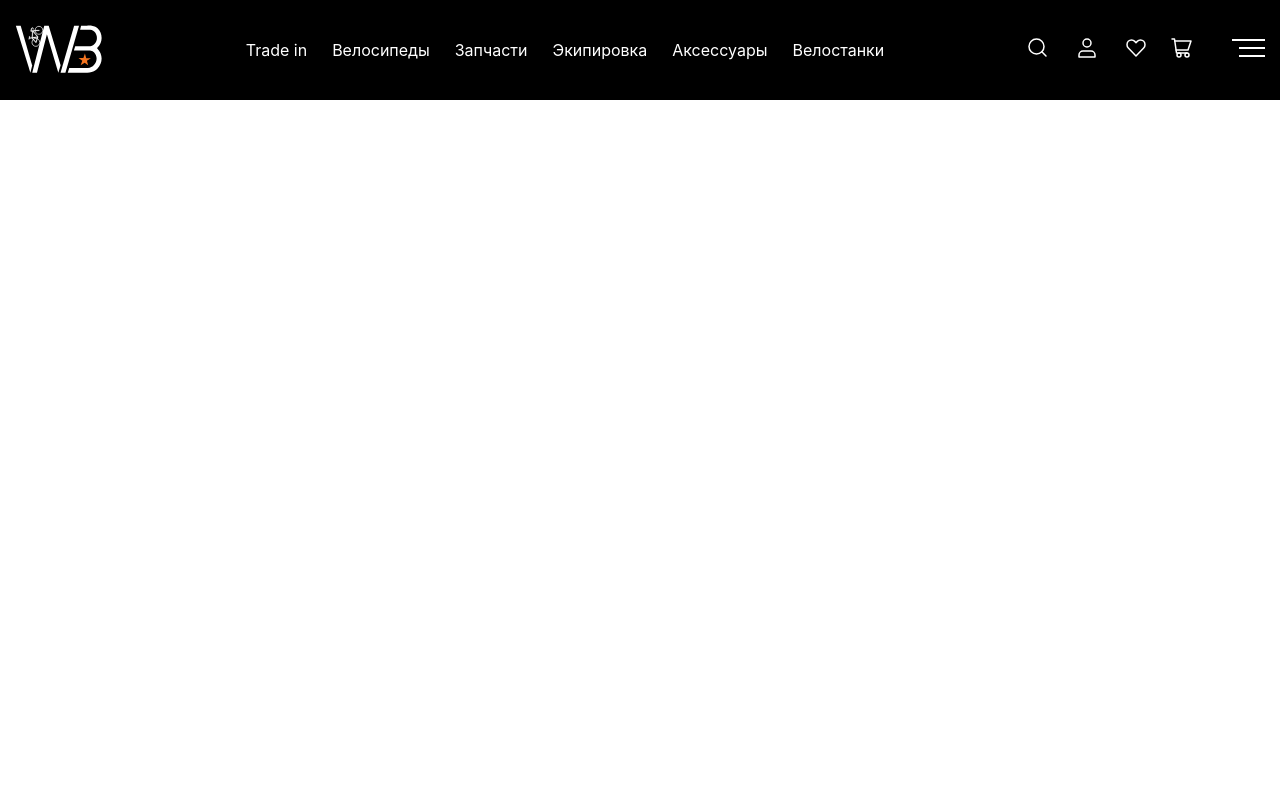
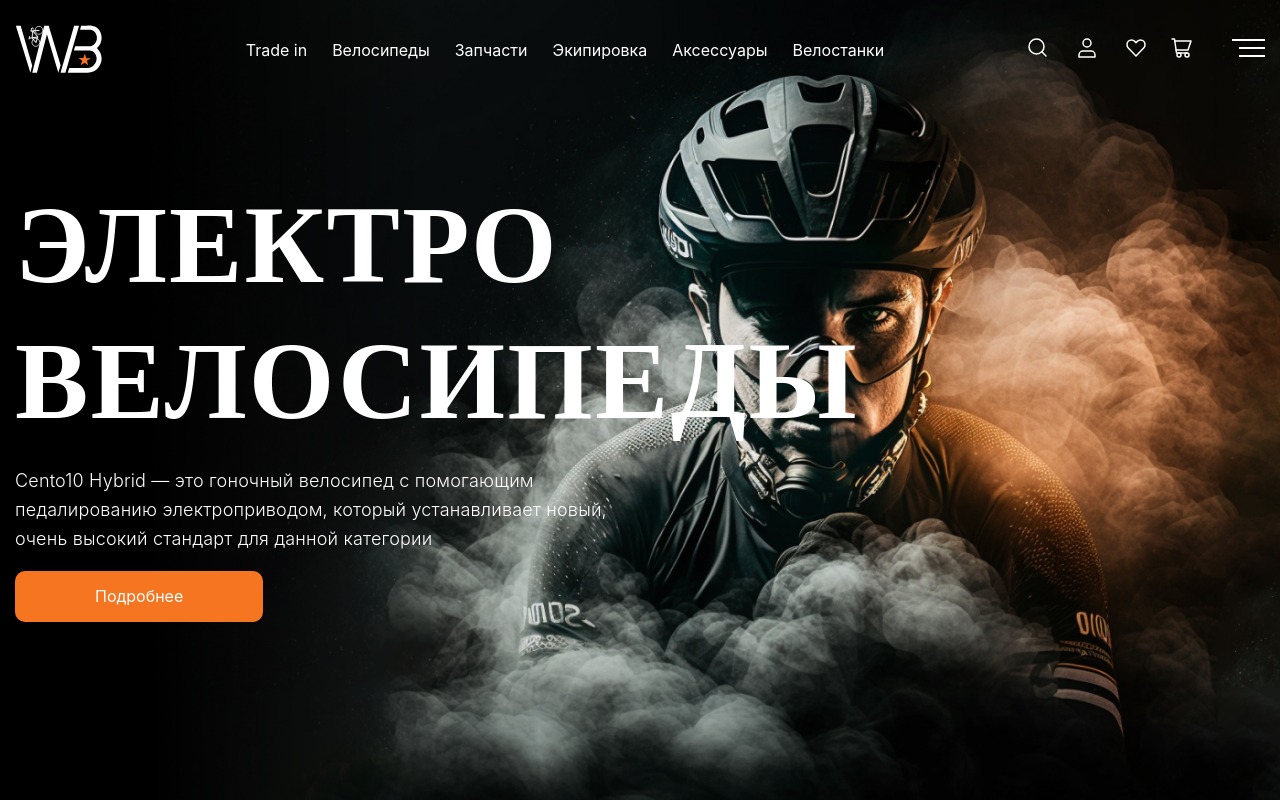
Before and after one commit to Islam-Parchiev/electroVelo, a React (Create React App) app in the folder client/: page / in a window 1280 px wide. Built offline with nearby package versions, Linux system fonts and the light colour scheme.

Commit message:
start create slider

```diff
--- a/client/public/index.html
+++ b/client/public/index.html
@@ -9,6 +9,7 @@
       name="description"
       content="Web site created using create-react-app"
     />
+    <!-- <link href="https://fonts.googleapis.com/css?family=Bebas+Neue:regular" rel="stylesheet" /> -->
     <link rel="apple-touch-icon" href="%PUBLIC_URL%/logo192.png" />
     <!--
       manifest.json provides metadata used when your web app is installed on a
--- a/client/src/components/Header/Header.module.scss
+++ b/client/src/components/Header/Header.module.scss
@@ -5,7 +5,7 @@
     width: 100%;
     height: 100px;
     color: var(--light-color);
-    background-color: var(--black-color);
+    // background-color: var(--black-color);
 
     &__container {
         @include flex-all-sb;
--- a/client/src/components/MainAbout/MainAbout.module.scss
+++ b/client/src/components/MainAbout/MainAbout.module.scss
@@ -0,0 +1,41 @@
+@import "../../scss/mixins/mini";
+/* @import url("https://fonts.googleapis.com/css?family=Bebas+Neue:regular");*/
+.MainAbout {
+	@include bg-cover;
+	height: 100vh;
+	color:#fff;
+	background-image: url("../../../public/images/Main/mainAboutBg.jpg");
+	background-color: #000;
+
+	&__container {
+		display: flex;
+		flex-direction: column;
+		justify-content: center;
+		height: 100%;
+	}
+	&__title {
+/* desk h1 */
+font-family: Bebas Neue Cyrillic;
+font-weight: 700;
+font-style: normal;
+font-size: 110px;
+line-height: 123%; /* 135.3px */
+letter-spacing: 2.2px;
+		text-transform: uppercase;
+		color: var(--light-color);
+	}
+	&__descr {
+/* desk mob subhead */
+font-family: Inter;
+font-weight: 300;
+font-style: normal;
+font-size: 18px;
+line-height: 160%; /* 28.8px */
+letter-spacing: 0.18px;
+color: var(--light-color);
+	}
+	&__text {
+		width: 600px;
+	}
+
+}
--- a/client/src/components/MainAbout/MainAbout.tsx
+++ b/client/src/components/MainAbout/MainAbout.tsx
@@ -1,10 +1,30 @@
 import {FC} from 'react'
+
 
 import styles from './MainAbout.module.scss';
 
+
 const MainAbout:FC = () => {
 	return (
-		<section className={styles.MainAbout}>MainAbout</section>
+		<section className={styles.MainAbout}>
+	     <div className={`container ${styles.MainAbout__container}`}>
+				<div className={styles.MainAbout__slider}>
+					 <div className={styles.MainAbout__slides}>
+						<div className={styles.MainAbout__slide}>
+							<div className={styles.MainAbout__text}>
+								<h1 className={styles.MainAbout__title}>Электро велосипеды</h1>
+								<p className={styles.MainAbout__descr}>
+							Cento10 Hybrid — это гоночный велосипед с помогающим педалированию электроприводом,
+							который устанавливает новый, очень высокий стандарт для данной категории
+								</p>
+
+        		  </div>
+							<button className={`btn-reset btn ${styles.MainAbout__btn}`}>Подробнее</button>
+						</div>
+					 </div>
+				</div>
+			 </div>
+		</section>
 	)
 }
 
--- a/client/src/index.scss
+++ b/client/src/index.scss
@@ -1,6 +1,5 @@
 @import "./scss/main.scss";
-@import "./scss/mixins/breakpoint";
-@import "./scss/mixins/_mini.scss";
+
 body {
   margin: 0;
   font-family: -apple-system, BlinkMacSystemFont, 'Segoe UI', 'Roboto', 'Oxygen',
@@ -14,3 +13,6 @@ code {
   font-family: source-code-pro, Menlo, Monaco, Consolas, 'Courier New',
     monospace;
 }
+h1,h2,h3,h4,h5,h6 {
+	margin: 0;
+}
--- a/client/src/scss/_settings.scss
+++ b/client/src/scss/_settings.scss
@@ -148,63 +148,50 @@ a {
   }
 }
 .btn {
-  display: inline-block;
-  border-style: solid;
-  border-width: 1px;
-  border-color: transparent;
-  border-radius:4px;
+	border-radius: 10px;
+	padding: 16px 80px;
+	background-color: #F57520;
+ color:var(--light-color);
+//   &--fill {
 
-  padding: 15px 39px;
+//     background-color:var(--color-primary);
+//     &:focus {
 
-  font-weight: 700;
-  font-size: 16px;
+//       outline: 2px solid var(--color-primary);
+//       outline-offset: 2px;
+//     }
+//     &:hover {
+//       background-color: var(--color-active);
+//     }
+//     &:active {
+//       background-color: var(--color-active);
+//     }
+//   }
+//   &--stroke {
 
-  line-height: 20px;
-  letter-spacing:0.5px;
+// &-light {
+//   border-color: var(--light-color);
+//   color:var(--light-color);
 
-  text-transform: uppercase;
-  color:var(--light-color);
-  transition: background-color 0.3s ease-in-out,border-color 0.3s ease-in-out;
-  &--fill {
+//     }
+//     &-primary {
+//       border-color: var(--color-primary);
+//       color: var(--color-primary);
+//         }
+//         &:focus {
 
-    background-color:var(--color-primary);
-    &:focus {
-
-      outline: 2px solid var(--color-primary);
-      outline-offset: 2px;
-    }
-    &:hover {
-      background-color: var(--color-active);
-    }
-    &:active {
-      background-color: var(--color-active);
-    }
-  }
-  &--stroke {
-
-&-light {
-  border-color: var(--light-color);
-  color:var(--light-color);
-
-    }
-    &-primary {
-      border-color: var(--color-primary);
-      color: var(--color-primary);
-        }
-        &:focus {
-
-          outline: 2px solid var(--color-primary);
-          outline-offset: 2px;
-        }
-        &:hover {
-        border-color: var(--color-primary);
-          background-color: var(--color-primary);
-        }
-        &:active {
-          border-color: var(--color-primary);
-          background-color: var(--color-active);
-        }
-  }
+//           outline: 2px solid var(--color-primary);
+//           outline-offset: 2px;
+//         }
+//         &:hover {
+//         border-color: var(--color-primary);
+//           background-color: var(--color-primary);
+//         }
+//         &:active {
+//           border-color: var(--color-primary);
+//           background-color: var(--color-active);
+//         }
+//   }
 }
 
 .title {
```
Also changed, not shown: client/tsconfig.json (+9 -1 lines), client/public/images/Main/mainAboutBg.jpg (added).
